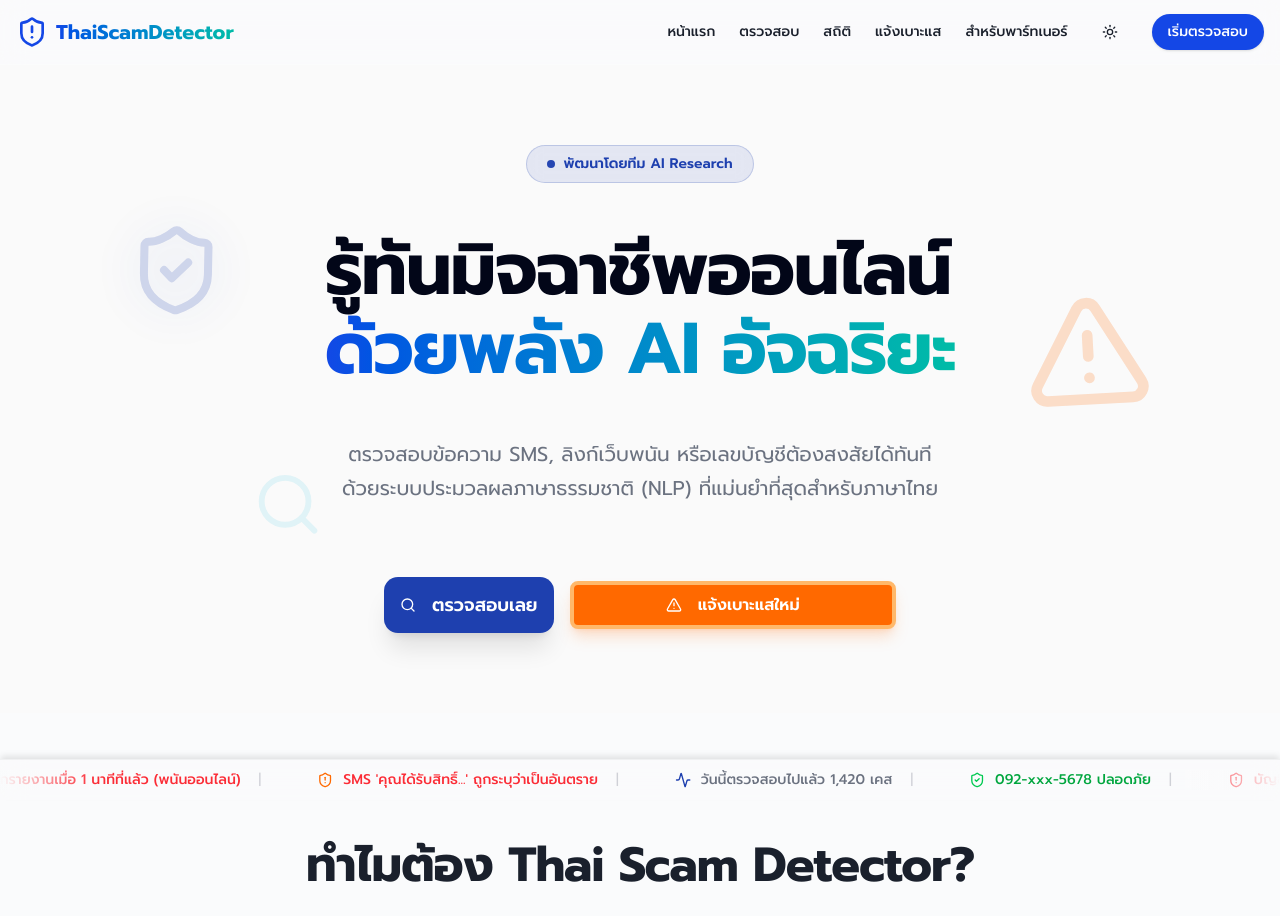
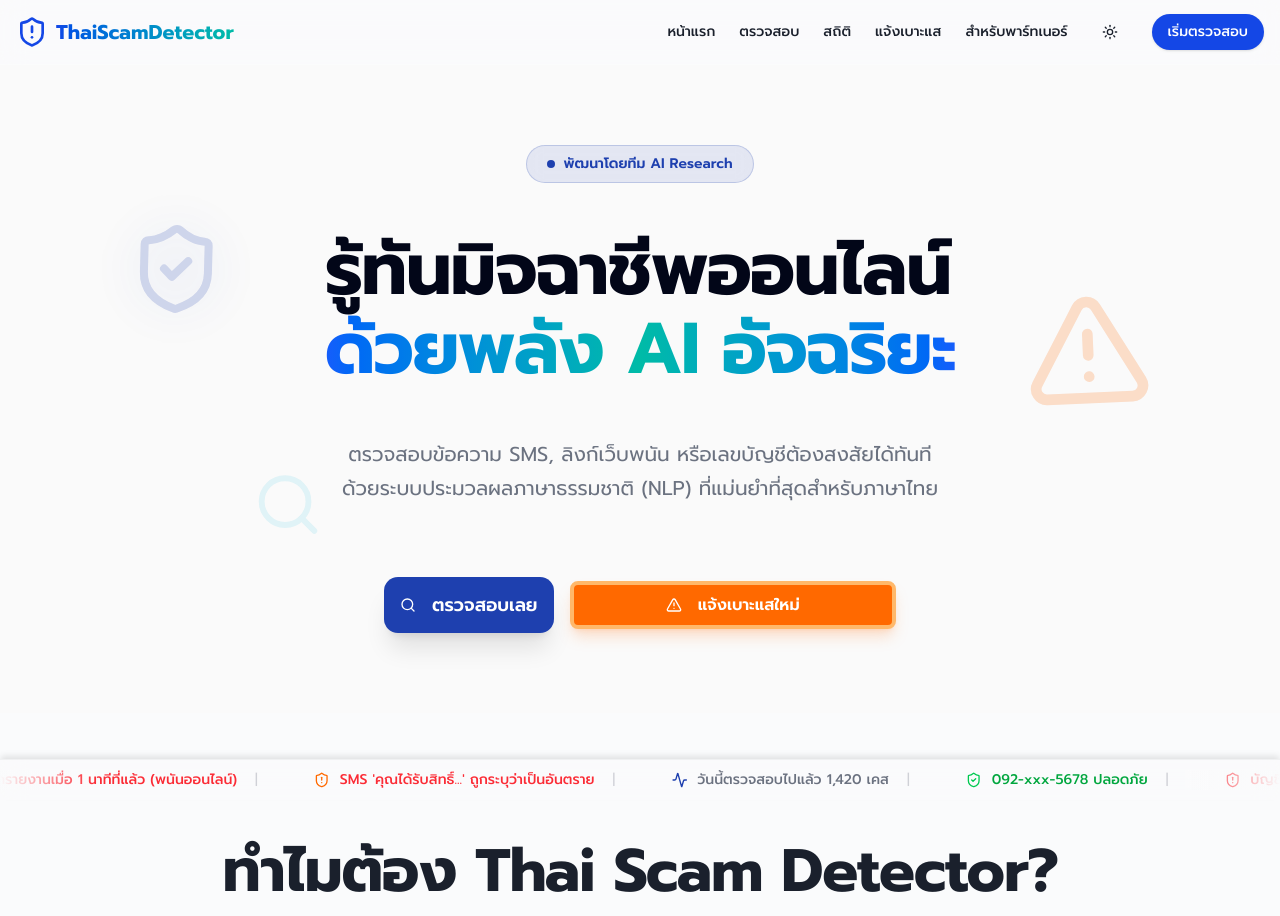
Before and after one commit to nutthakorn7/ThaiScamBench, a Next.js app in the folder frontend/: page / in a window 1280 px wide. Shown: the top 916 px of the page. Built offline with nearby package versions, Linux system fonts and the light colour scheme; a web font is replaced by a local one.

Commit message:
feat: massive typography improvements - larger headings and better spacing

```diff
--- a/frontend/app/page.tsx
+++ b/frontend/app/page.tsx
@@ -35,7 +35,7 @@ export default function Home() {
           <h1 className="text-5xl md:text-6xl lg:text-7xl font-black mb-8 leading-[1.1] tracking-tight">
             รู้ทันมิจฉาชีพออนไลน์
             <br />
-            <span className="bg-clip-text text-transparent bg-gradient-to-r from-blue-700 via-teal-500 to-blue-700 animate-gradient">ด้วยพลัง AI อัจฉริยะ</span>
+            <span className="bg-clip-text text-transparent bg-gradient-to-r from-blue-600 via-teal-500 to-blue-600">ด้วยพลัง AI อัจฉริยะ</span>
           </h1>
 
           <p className="text-lg md:text-xl text-center text-muted-foreground max-w-3xl mx-auto mb-14 leading-relaxed">
@@ -91,9 +91,9 @@ export default function Home() {
       {/* Features Section */}
       <section className="py-24 md:py-32">
         <div className="container px-4 mx-auto">
-          <div className="text-center mb-20">
-            <h2 className="text-4xl md:text-5xl font-black mb-6 tracking-tight">ทำไมต้อง Thai Scam Detector?</h2>
-            <p className="text-muted-foreground text-xl max-w-2xl mx-auto leading-relaxed">เราใช้เทคโนโลยีล่าสุดเพื่อปกป้องคุณจากภัยไซเบอร์</p>
+          <div className="text-center mb-24">
+            <h2 className="text-5xl md:text-6xl font-black mb-8 tracking-tight">ทำไมต้อง Thai Scam Detector?</h2>
+            <p className="text-muted-foreground text-2xl max-w-3xl mx-auto leading-relaxed">เราใช้เทคโนโลยีล่าสุดเพื่อปกป้องคุณจากภัยไซเบอร์</p>
           </div>
 
           <div className="grid grid-cols-1 md:grid-cols-3 gap-8">
```
